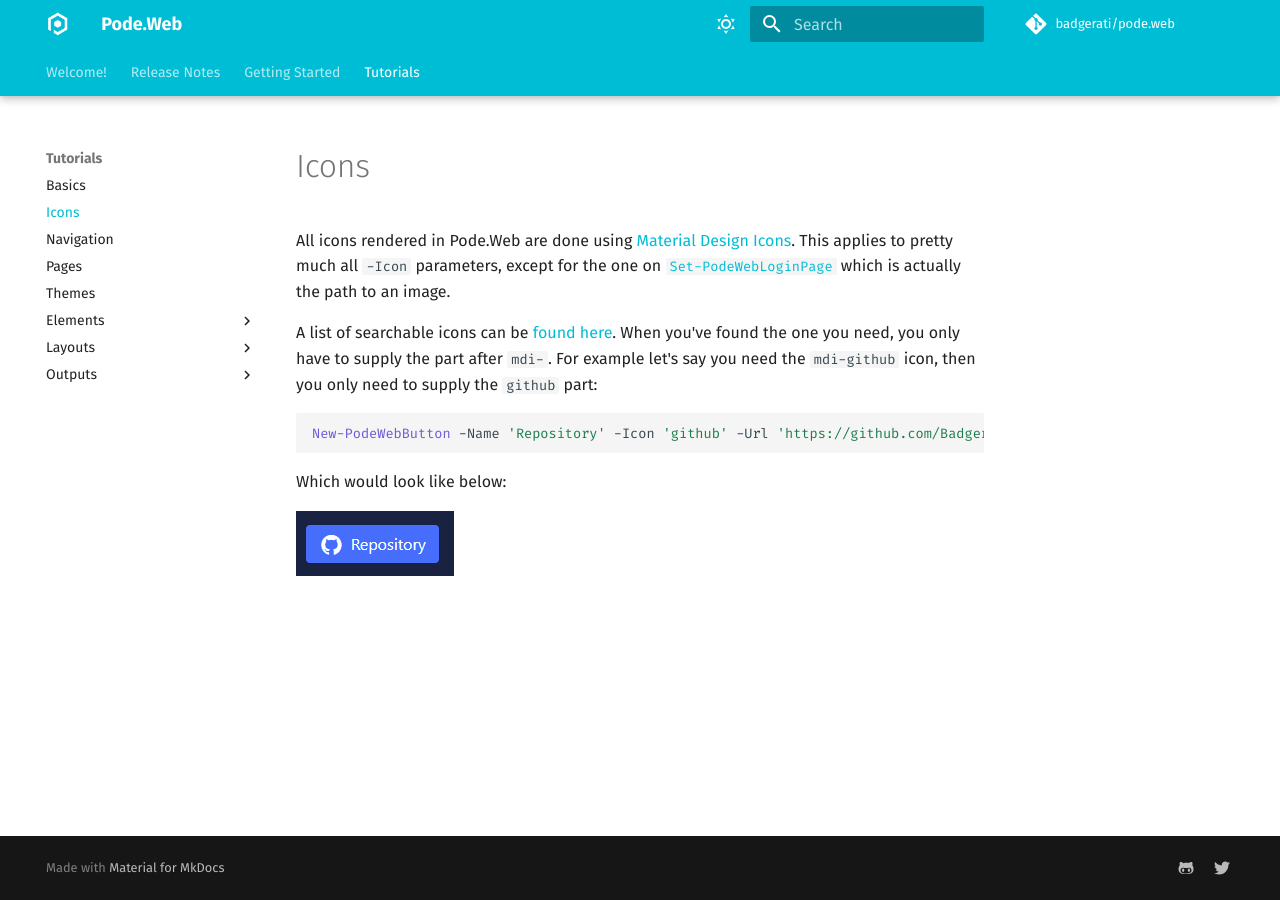
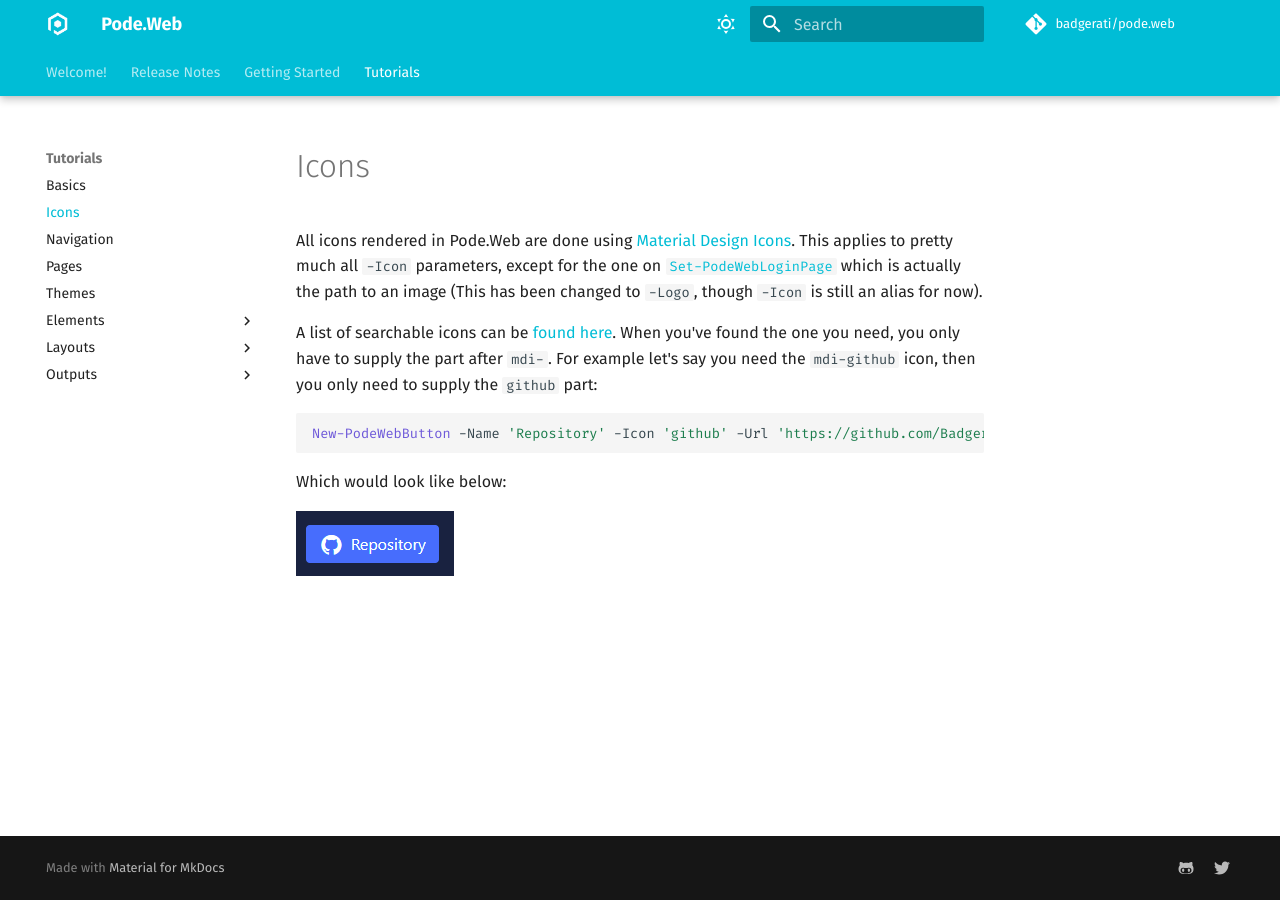
Before and after one commit to Badgerati/Pode.Web, an MkDocs documentation site: the page built from docs/Tutorials/Icons.md, in a window 1280 px wide. Built offline with MkDocs 1.6.1 and Material for MkDocs 9.7.7, drawn with Linux system fonts in a browser that asks for light colours; comment, search, counter and statistics services are not loaded.

Commit message:
#80: logo on login page can be clicked, and redirects back to home - or back to -LogoUrl

```diff
--- a/docs/Tutorials/Icons.md
+++ b/docs/Tutorials/Icons.md
@@ -1,6 +1,6 @@
 # Icons
 
-All icons rendered in Pode.Web are done using [Material Design Icons](https://materialdesignicons.com). This applies to pretty much all `-Icon` parameters, except for the one on [`Set-PodeWebLoginPage`](../../Functions/Pages/Set-PodeWebLoginPage) which is actually the path to an image.
+All icons rendered in Pode.Web are done using [Material Design Icons](https://materialdesignicons.com). This applies to pretty much all `-Icon` parameters, except for the one on [`Set-PodeWebLoginPage`](../../Functions/Pages/Set-PodeWebLoginPage) which is actually the path to an image (This has been changed to `-Logo`, though `-Icon` is still an alias for now).
 
 A list of searchable icons can be [found here](https://pictogrammers.github.io/@mdi/font/5.4.55/). When you've found the one you need, you only have to supply the part after `mdi-`. For example let's say you need the `mdi-github` icon, then you only need to supply the `github` part:
 
```
Also changed, not shown: docs/Tutorials/Pages.md (+1 -1 lines), 2 other files.
